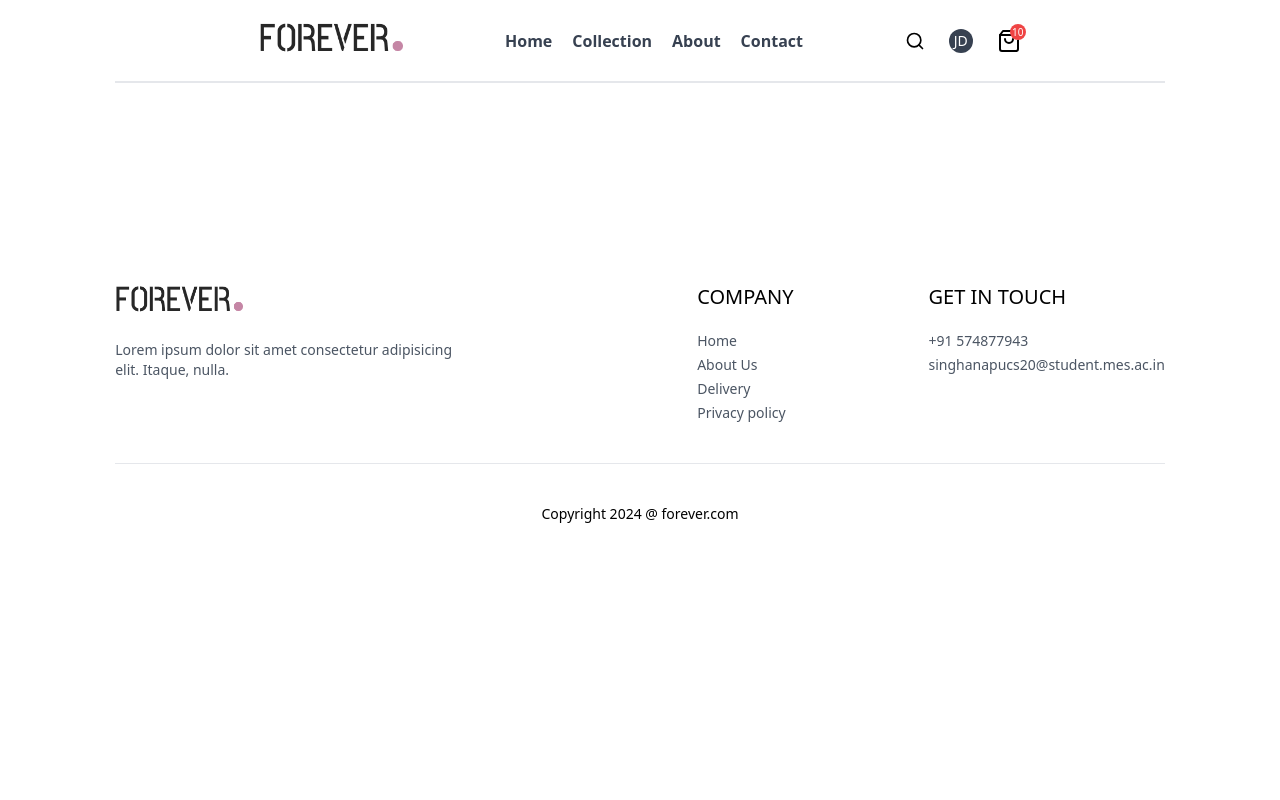
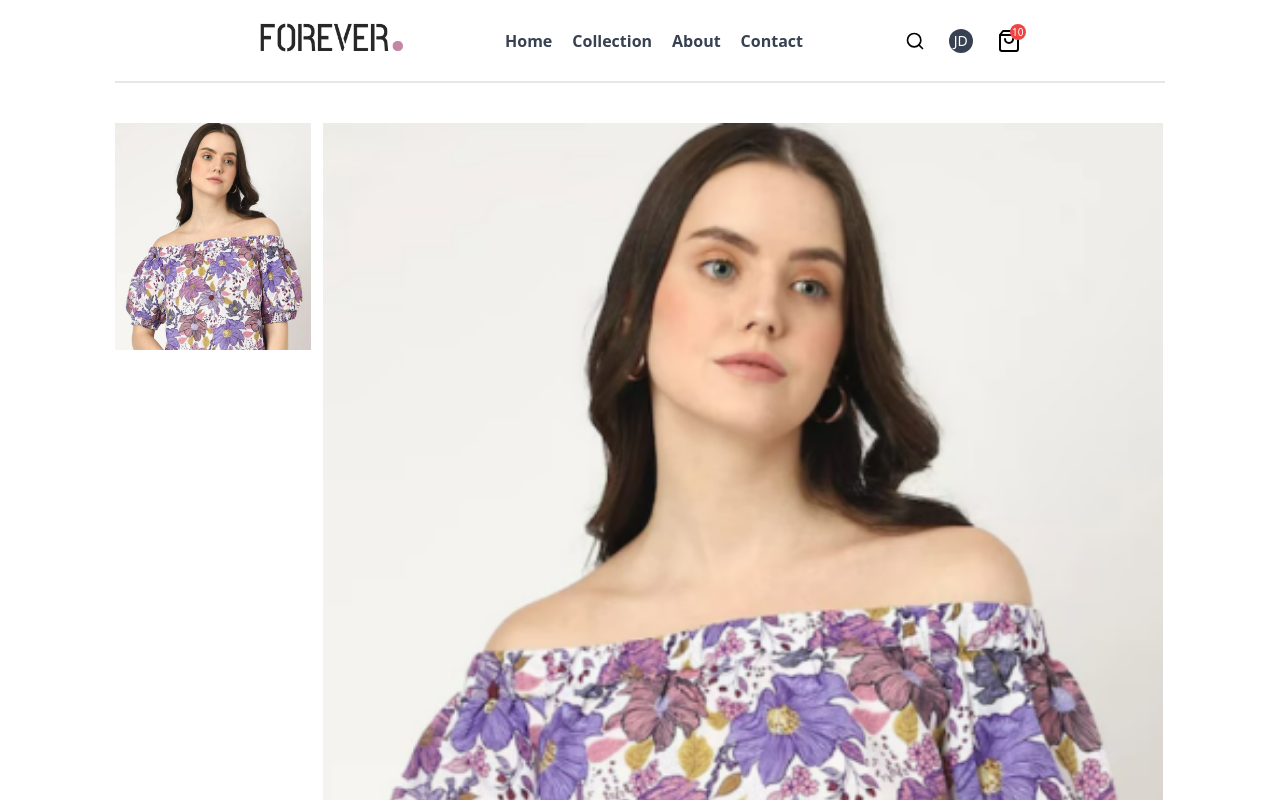
Before and after one commit to anand-144/Loom, a React (Vite) app in the folder frontend/: page /product/aaaaa in a window 1280 px wide. Shown: the top 800 px of the page. Built offline with nearby package versions, Linux system fonts and the light colour scheme.

Commit message:
product images

```diff
--- a/frontend/src/pages/Product.jsx
+++ b/frontend/src/pages/Product.jsx
@@ -1,40 +1,56 @@
 import { useContext, useEffect, useState } from "react";
-import { useParams } from "react-router-dom"
+import { useParams } from "react-router-dom";
 import { ShopContext } from "../context/ShopContext";
 
+const Product = () => {
+  const { productId } = useParams();
+  const { products } = useContext(ShopContext);
+  const [productData, setProductData] = useState(null);  // Initialize as null
+  const [image, setImage] = useState('');
 
-const Product = () => {
-
-  const { productId } = useParams();
-
-  const { products } = useContext(ShopContext);
-  const [productData, setProdcutData] = useState(false);
-  const [image, setImage] = useState('')
-
-  const fetchProductData = async () => {
-    products.map((item) => {
-      if (item._id === productId) {
-        setProdcutData(item)
-        setImage(item.image[0])
-        return null;
-      }
-    })
-  }
+  const fetchProductData = () => {
+    const product = products.find(item => item._id === productId);
+    if (product) {
+      setProductData(product);
+      setImage(product.image[0]);
+      console.log(product);
+    }
+  };
 
   useEffect(() => {
     fetchProductData();
-  }, [productId, products])
-
-
-  // console.log(productId)
+  }, [productId, products]);
 
   return productData ? (
     <div className="border-t-2 pt-10 transition-opacity ease-in duration-500 opacity-100">
-      <div>
+      {/* ProductData */}
+      <div className="flex gap-12 sm:gap-12 flex-col sm:flex-row">
+        {/* Product Images */}
+        <div className="flex-1 flex flex-col-reverse gap-3 sm:flex-row">
+          <div className="flex sm:flex-col overflow-x-auto sm:overflow-y-scroll justify-between sm:justify-normal sm:w-[18.7%] w-full">
+            {productData.image.map((item, index) => (
+              <img
+                onClick={() => setImage(item)}
+                src={item}
+                key={index}
+                className="w-[24%] sm:w-full sm:mb-3 flex-shrink-0 cursor-pointer"
+                alt=""
+              />
+            ))}
+          </div>
 
+          <div className="w-full sm:w-[80%]">
+            <img src={image} alt="" className="w-full h-auto" />
+          </div>
+        </div>
+
+        {/* Product Info */}
+        {/* You can add more product details here, like name, price, etc. */}
       </div>
     </div>
-  ) : <div className="opacity-0"></div>
-}
+  ) : (
+    <div className="opacity-0"></div>
+  );
+};
 
-export default Product
+export default Product;
```
